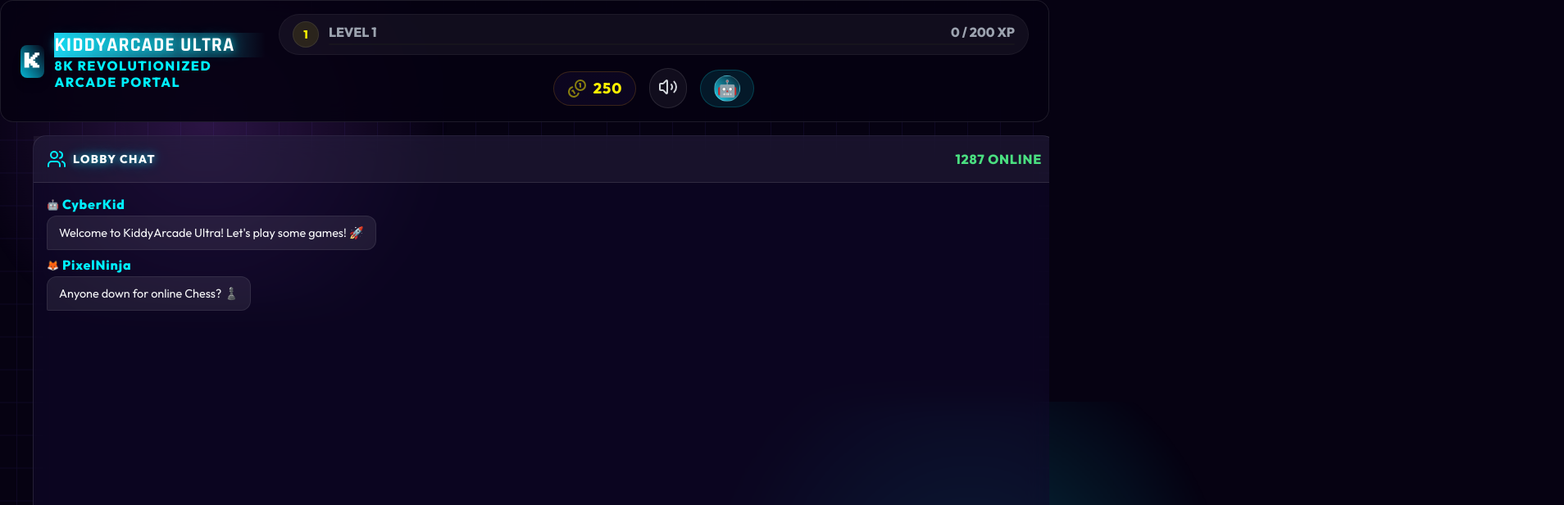
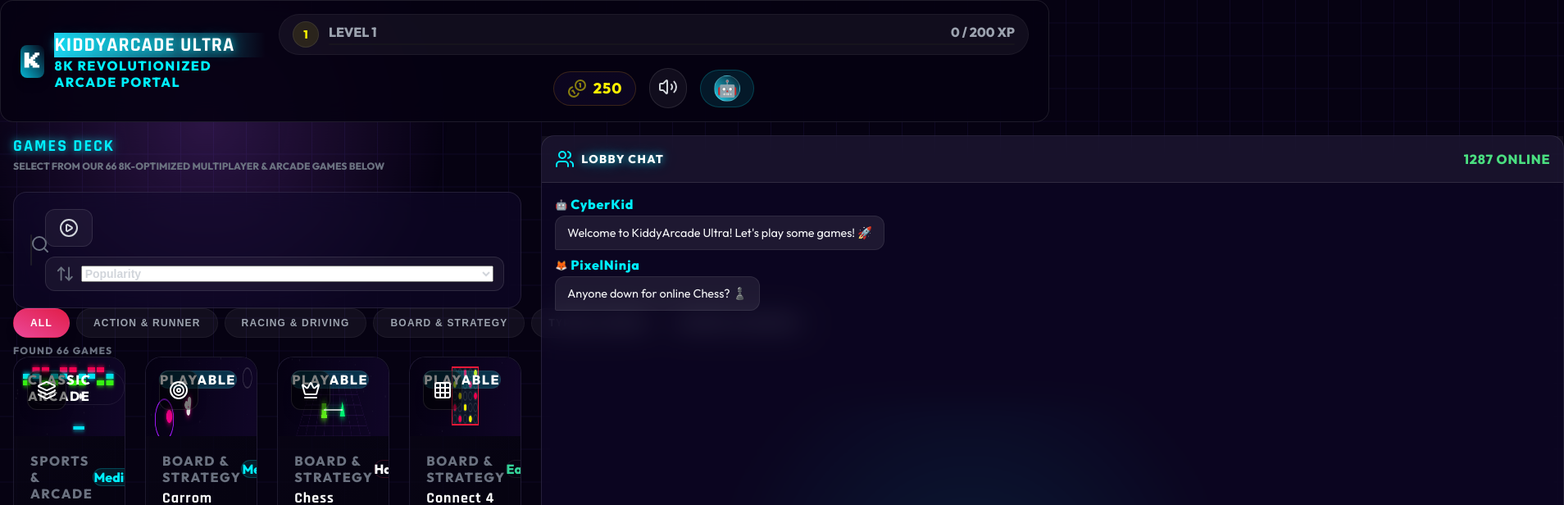
Before and after one commit to AbhayPotle/GAMING-, a React (Vite) app: page / in a window 1280 px wide. Shown: the top 616 px of the page at 82% size, 1908 px wide, since content can reach past the window. Built offline with nearby package versions, Linux system fonts and the light colour scheme.

Commit message:
fix: resolve flex layout collapse hiding Games Deck

```diff
--- a/src/App.jsx
+++ b/src/App.jsx
@@ -75,9 +75,9 @@ export default function App() {
       />
 
       {/* Main Layout Area */}
-      <main className="flex-1 flex flex-col lg:flex-row gap-6 p-4 lg:p-6 w-full max-w-[1600px] mx-auto overflow-hidden">
+      <main className="flex-1 flex flex-col lg:flex-row gap-6 p-4 lg:p-6 w-full max-w-[1600px] mx-auto">
         {/* Games Section */}
-        <div className="flex-1 overflow-y-auto">
+        <div className="flex-1">
           <div className="mb-6">
             <h2 className="text-xl font-bold tracking-widest text-cyan-400 mb-1 uppercase text-glow-cyan">GAMES DECK</h2>
             <p className="text-xs text-gray-500 font-bold uppercase">Select from our 66 8K-optimized multiplayer & arcade games below</p>
--- a/src/components/ChatLobby.jsx
+++ b/src/components/ChatLobby.jsx
@@ -114,7 +114,7 @@ export default function ChatLobby({ profile }) {
   };
 
   return (
-    <div className="glass-panel w-full lg:w-[320px] flex flex-col h-[500px] lg:h-[calc(100vh-140px)] border border-white/10 shrink-0">
+    <div className="glass-panel w-full lg:w-[320px] flex flex-col h-[500px] lg:h-[calc(100vh-140px)] border border-white/10 shrink-0 sticky-sidebar">
       {/* Header */}
       <div className="p-4 border-b border-white/10 flex items-center justify-between bg-white/5">
         <div className="flex items-center gap-2">
--- a/src/index.css
+++ b/src/index.css
@@ -399,6 +399,11 @@ h1, h2, h3, h4, h5, h6 {
   .lg\:w-\[320px\] { width: 320px; }
   .lg\:h-\[calc\(100vh-140px\)\] { height: calc(100vh - 140px); }
   .lg\:p-6 { padding: 1.5rem; }
+  .sticky-sidebar {
+    position: sticky;
+    top: 96px;
+    height: calc(100vh - 140px) !important;
+  }
 }
 @media (min-width: 1280px) {
   .xl\:grid-cols-4 { grid-template-columns: repeat(4, minmax(0, 1fr)); }
```
